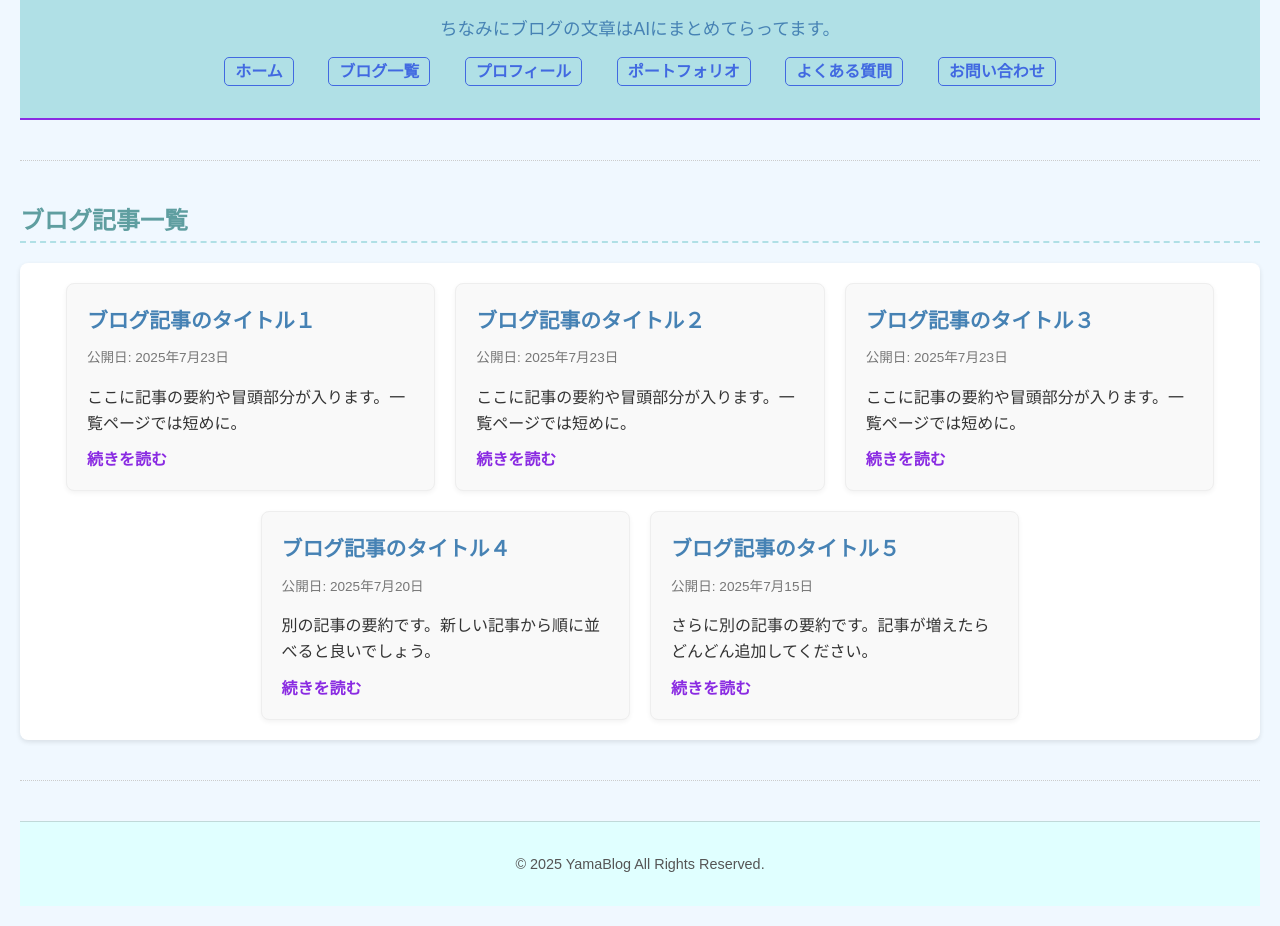
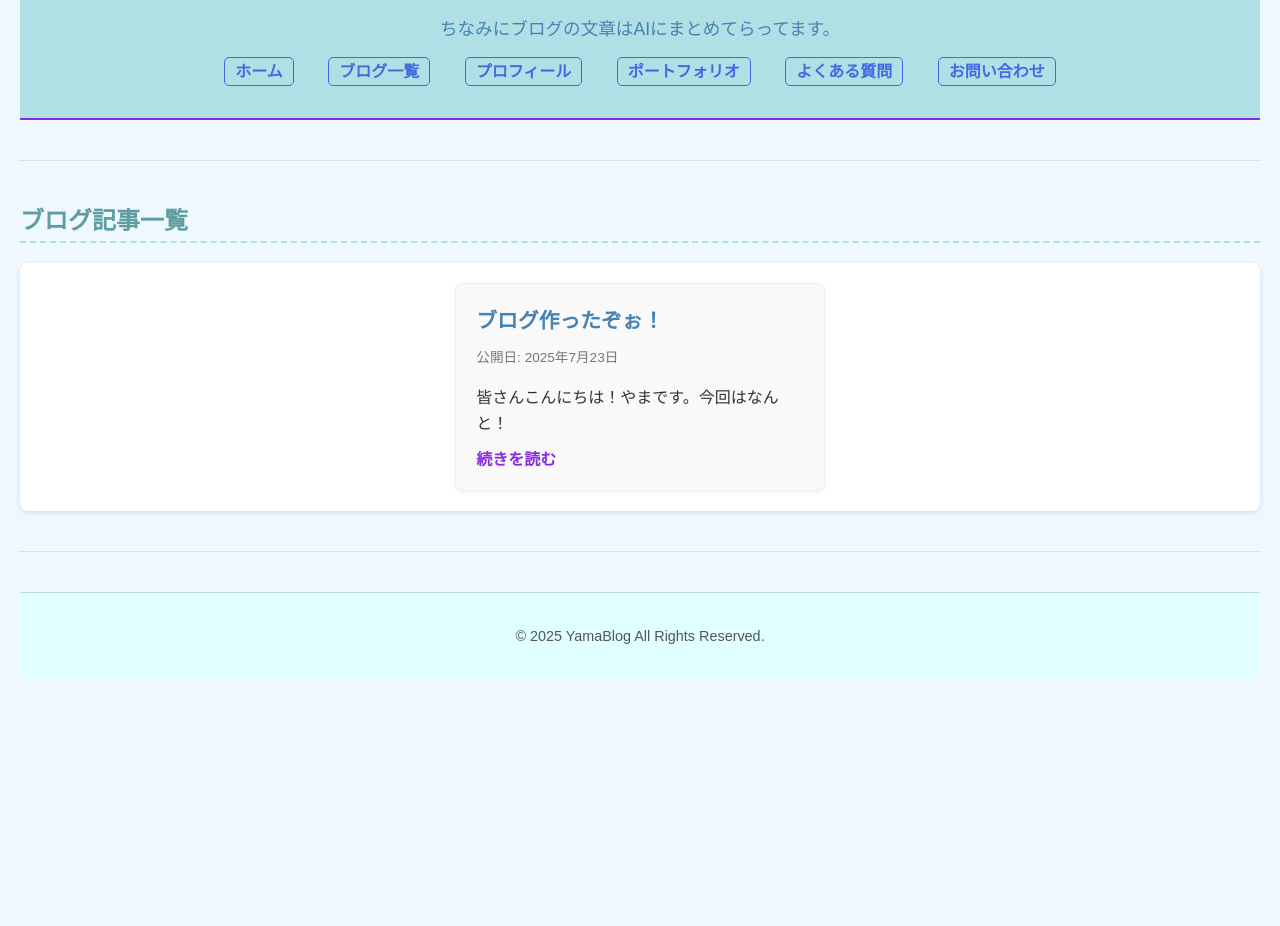
Before and after one commit to Yama0027/YamaBlog, a plain HTML site: page blog-list.html in a window 1280 px wide. Shown: the part 170-1096 px from the top of the page. After the commit the page ends 868 px from the top, so only its background shows below. Drawn offline with Linux system fonts and the light colour scheme.

Commit message:
Update blog-list.html

```diff
--- a/blog-list.html
+++ b/blog-list.html
@@ -30,39 +30,13 @@
 
         <section class="blog-posts">
             <article class="blog-post-item">
-                <h3>ブログ記事のタイトル１</h3>
+                <h3>ブログ作ったぞぉ！</h3>
                 <p class="post-date">公開日: 2025年7月23日</p>
-                <p>ここに記事の要約や冒頭部分が入ります。一覧ページでは短めに。</p>
-                <a href="#">続きを読む</a>
+                <p>皆さんこんにちは！やまです。今回はなんと！</p>
+                <a href="blog1.html">続きを読む</a>
             </article>
 
-            <article class="blog-post-item">
-                <h3>ブログ記事のタイトル２</h3>
-                <p class="post-date">公開日: 2025年7月23日</p>
-                <p>ここに記事の要約や冒頭部分が入ります。一覧ページでは短めに。</p>
-                <a href="#">続きを読む</a>
-            </article>
 
-            <article class="blog-post-item">
-                <h3>ブログ記事のタイトル３</h3>
-                <p class="post-date">公開日: 2025年7月23日</p>
-                <p>ここに記事の要約や冒頭部分が入ります。一覧ページでは短めに。</p>
-                <a href="#">続きを読む</a>
-            </article>
-
-            <article class="blog-post-item">
-                <h3>ブログ記事のタイトル４</h3>
-                <p class="post-date">公開日: 2025年7月20日</p>
-                <p>別の記事の要約です。新しい記事から順に並べると良いでしょう。</p>
-                <a href="#">続きを読む</a>
-            </article>
-
-            <article class="blog-post-item">
-                <h3>ブログ記事のタイトル５</h3>
-                <p class="post-date">公開日: 2025年7月15日</p>
-                <p>さらに別の記事の要約です。記事が増えたらどんどん追加してください。</p>
-                <a href="#">続きを読む</a>
-            </article>
 
             </section>
     </main>
```
